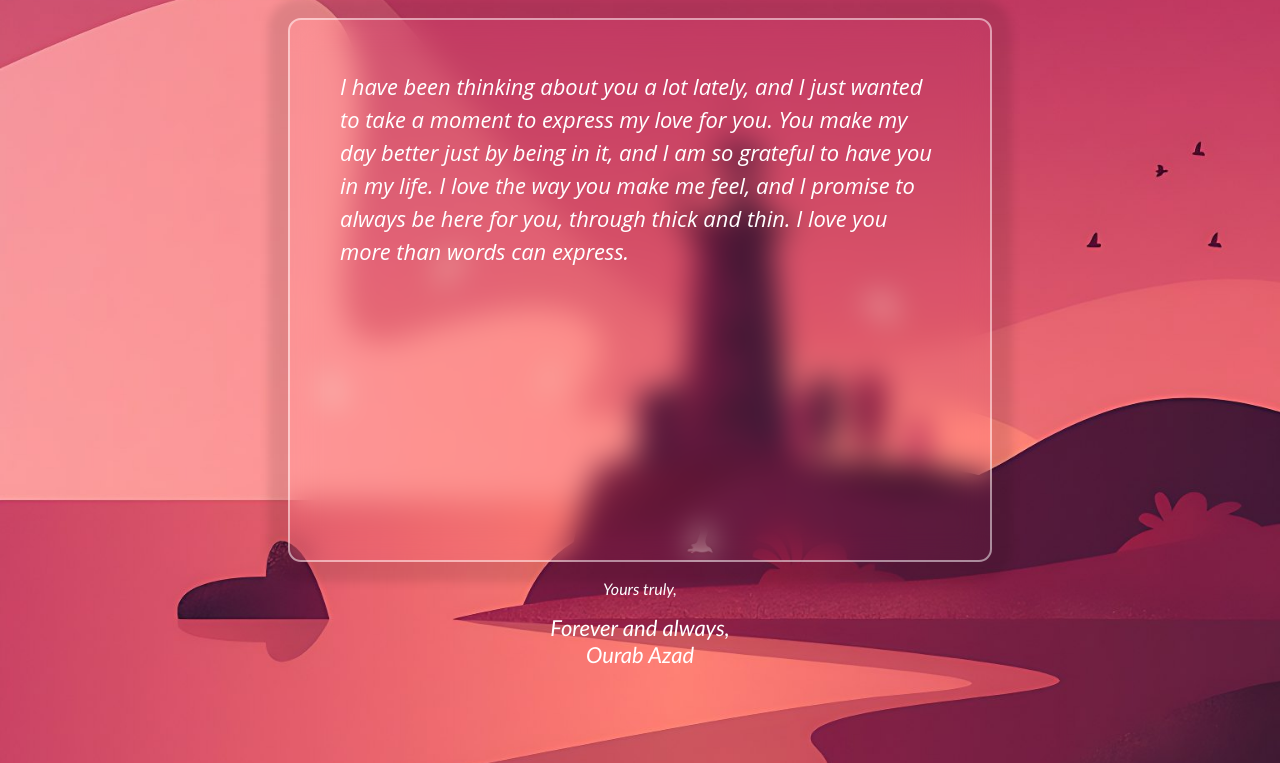
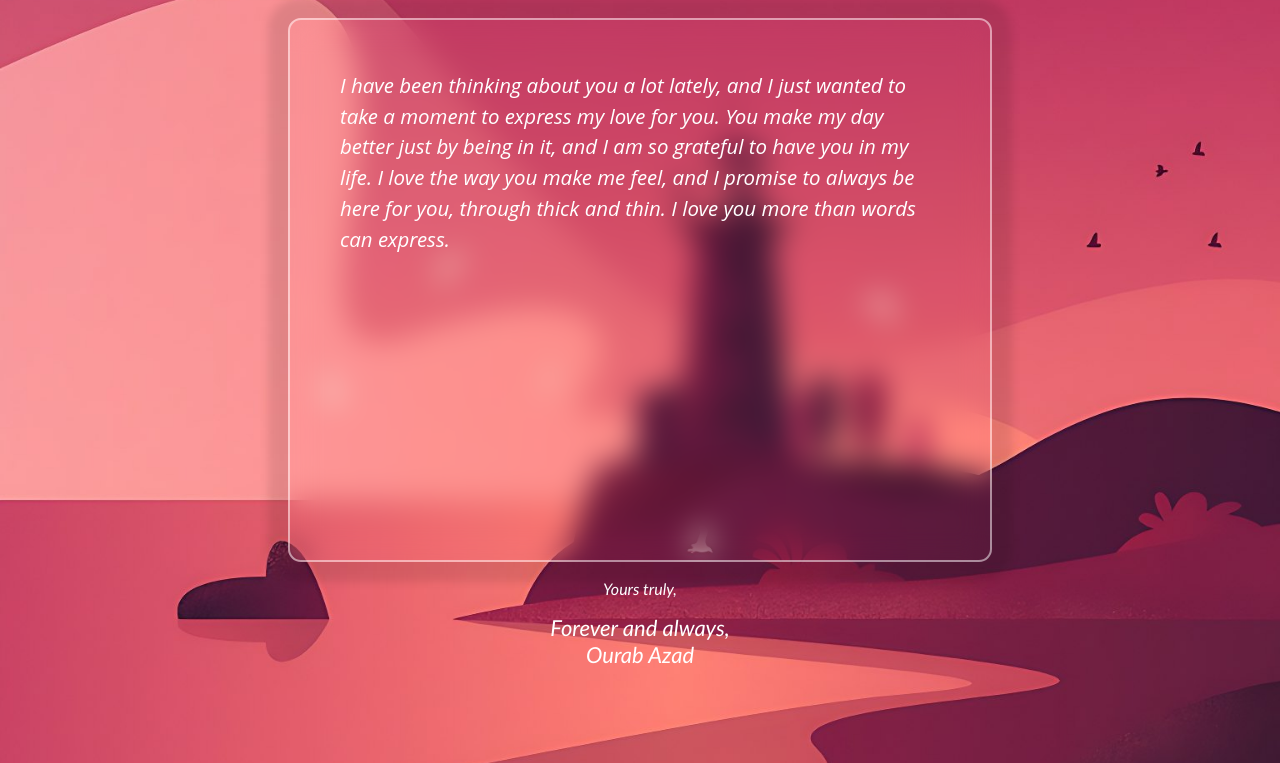
Before and after one commit to aourab/aourab.github.io, a plain HTML site: page verifiedclintoftheletter/index.html in a window 1280 px wide. Shown: the part 95-858 px from the top of the page. Drawn offline with Linux system fonts and the light colour scheme.

Commit message:
Update style.css

```diff
--- a/verifiedclintoftheletter/style.css
+++ b/verifiedclintoftheletter/style.css
@@ -43,7 +43,7 @@ main {
   margin-top: 0px;
   margin-bottom: 60px;
 
-  font-size: 22px;
+  font-size: 20.5px;
   font-style: italic;
   color: #ffffff;
   text-align: left;
```
